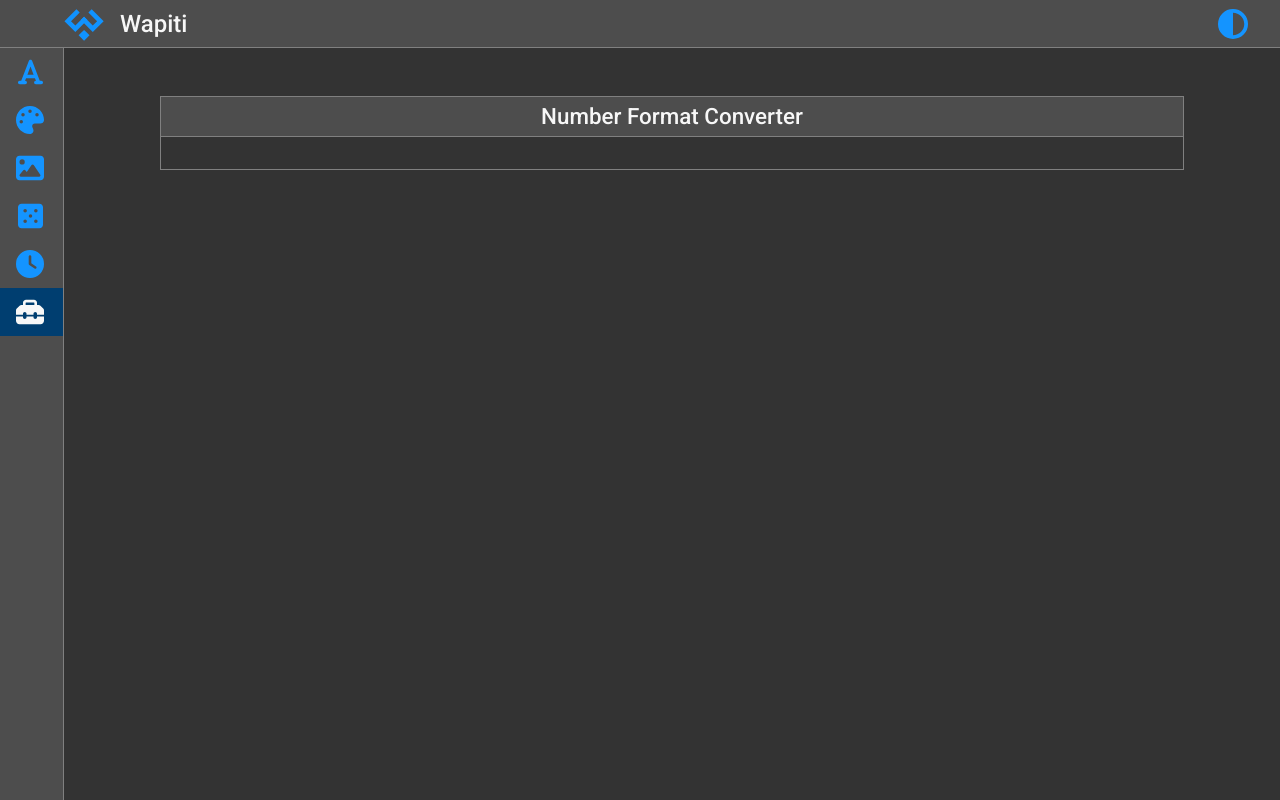
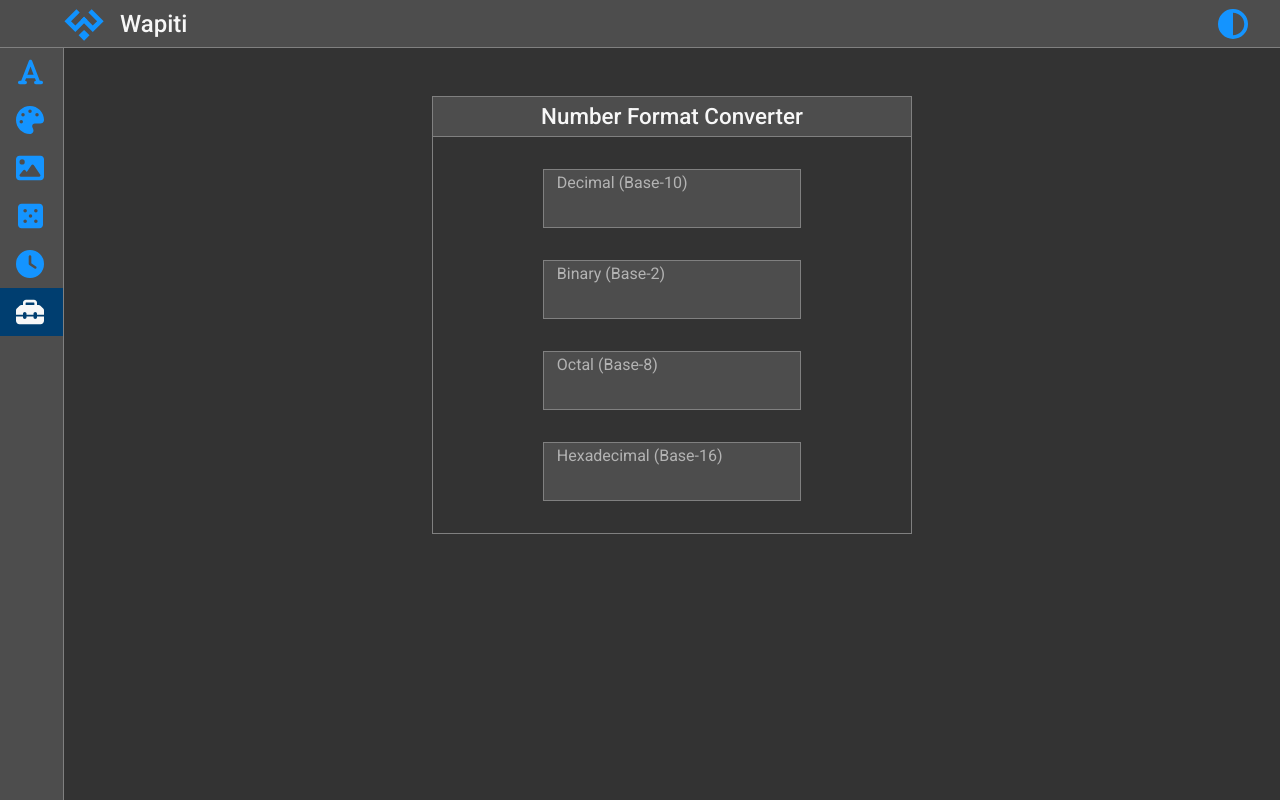
Before and after one commit to devmikh/wapiti-web-tools, a React (Vite) app: page /number-format-converter in a window 1280 px wide. Built offline with nearby package versions, Linux system fonts and the light colour scheme.

Commit message:
Implement Number Format Converter

```diff
--- a/src/components/tools/miscellaneous/NumberFormatConverter/index.module.css
+++ b/src/components/tools/miscellaneous/NumberFormatConverter/index.module.css
@@ -1,4 +1,11 @@
 .container {
-    width: 80%;
+    width: 30rem;
     margin-left: 4rem;
 }
+
+@media only screen and (max-width: 600px) {
+    .container {
+        width: 95%;
+        margin-left: 0;
+    }
+}
--- a/src/components/tools/miscellaneous/NumberFormatConverter/index.tsx
+++ b/src/components/tools/miscellaneous/NumberFormatConverter/index.tsx
@@ -1,9 +1,51 @@
+import { useState } from 'react'
+import usePageTitle from '../../../../hooks/usePageTitle'
+import Textfield from '../../../core/Textfield'
+import { convertNumber } from '../../../../utils/number'
 import styles from './index.module.css'
 
 export default function NumberFormatConverter() {
+
+    const [decimal, setDecimal] = useState<string>('')
+    const [binary, setBinary] = useState<string>('')
+    const [octal, setOctal] = useState<string>('')
+    const [hexadecimal, setHexadecimal] = useState<string>('')
+
+    const handleInputChange = (
+            event: React.ChangeEvent<HTMLInputElement>,
+            format: 'decimal' | 'binary' | 'octal' | 'hexadecimal') => {
+        const value = event.target.value
+        setValues(format, value)
+    }
+
+    const setValues = (format: string, value: string) => {
+        setDecimal(convertNumber(format, 'decimal', value))
+        setBinary(convertNumber(format, 'binary', value))
+        setOctal(convertNumber(format, 'octal', value))
+        setHexadecimal(convertNumber(format, 'hexadecimal', value))
+    }
+
+    usePageTitle('Number Format Converter | Wapiti Web Tools')
+
     return (
         <div className={`tool-container ${styles['container']}`}>
             <h1 className='tool-title'>Number Format Converter</h1>
+            <Textfield
+                prompt='Decimal (Base-10)'
+                value={decimal}
+                onChange={(e: React.ChangeEvent<HTMLInputElement>) => handleInputChange(e, 'decimal')} />
+            <Textfield
+                prompt='Binary (Base-2)'
+                value={binary}
+                onChange={(e: React.ChangeEvent<HTMLInputElement>) => handleInputChange(e, 'binary')} />
+            <Textfield
+                prompt='Octal (Base-8)'
+                value={octal}
+                onChange={(e: React.ChangeEvent<HTMLInputElement>) => handleInputChange(e, 'octal')} />
+            <Textfield
+                prompt='Hexadecimal (Base-16)'
+                value={hexadecimal}
+                onChange={(e: React.ChangeEvent<HTMLInputElement>) => handleInputChange(e, 'hexadecimal')} />
         </div>
     )
 }
--- /dev/null
+++ b/src/utils/number.ts
@@ -0,0 +1,44 @@
+export const convertNumber = (
+        fromFormat: string,
+        toFormat: string,
+        value: string) => {
+    if (value === '') return ''
+    let decimalValue: number
+
+    const isHexadecimal = fromFormat === 'hexadecimal'
+    const isValidInput =
+        (isHexadecimal && /^[0-9A-Fa-f]+$/.test(value)) ||
+        (!isHexadecimal && /^[0-9]+$/.test(value))
+
+    if (!isValidInput) return ''
+
+    switch(fromFormat) {
+        case 'decimal':
+            decimalValue = parseInt(value, 10)
+            break
+        case 'binary':
+            decimalValue = parseInt(value, 2)
+            break
+        case 'octal':
+            decimalValue = parseInt(value, 8)
+            break
+        case 'hexadecimal':
+            decimalValue = parseInt(value, 16)
+            break
+        default:
+            return ''
+    }
+
+    switch (toFormat) {
+        case 'decimal':
+            return decimalValue.toString()
+        case 'binary':
+            return decimalValue.toString(2)
+        case 'octal':
+            return decimalValue.toString(8)
+        case 'hexadecimal':
+            return decimalValue.toString(16).toUpperCase()
+        default:
+            return ''
+    }
+}
```
